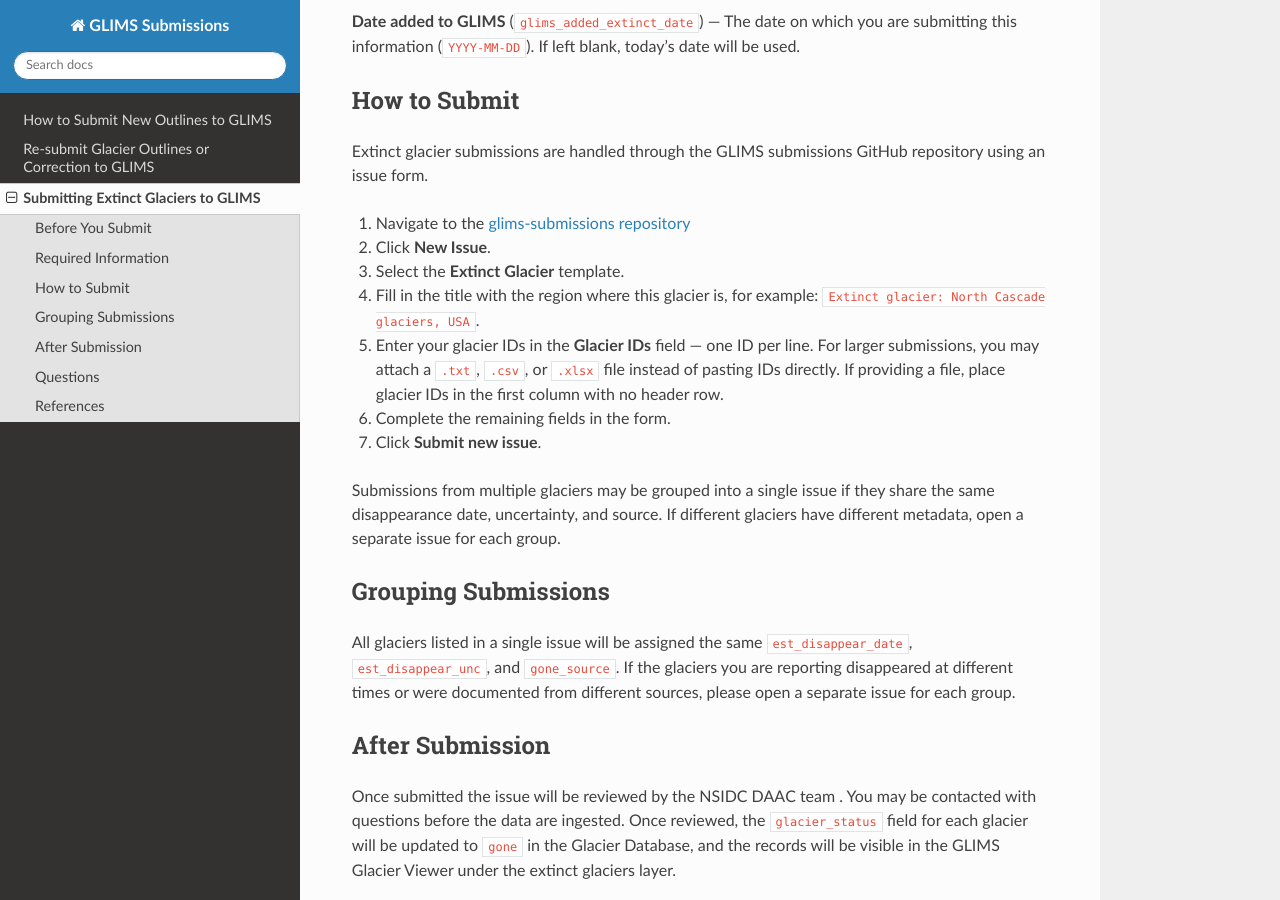
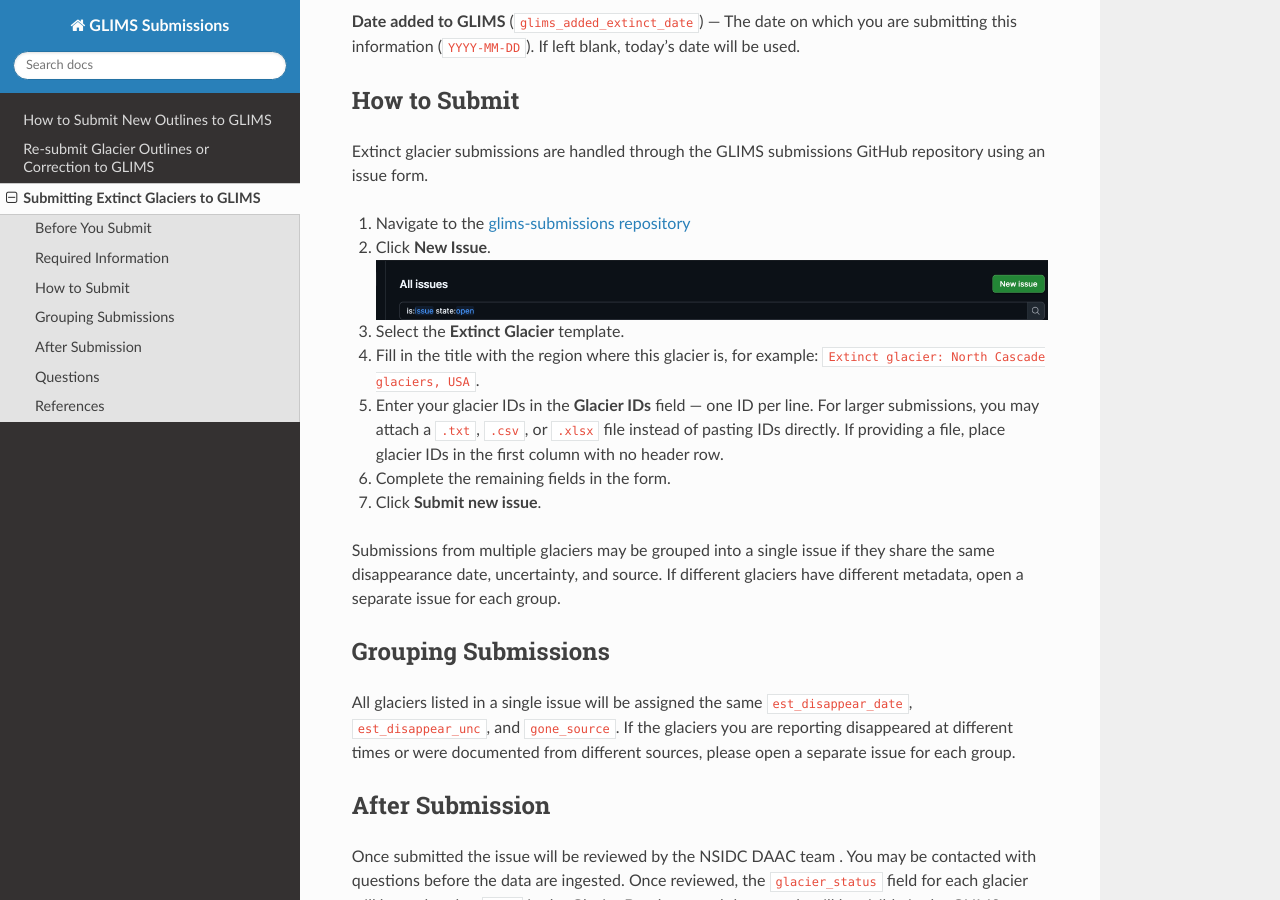
Before and after one commit to glims-nsidc/glims-submissions-docs, a Sphinx documentation site: the page built from docs/submitting_extinct_glaciers.md, in a window 1280 px wide and 900 px high, scrolled down 1542 px. Built offline with Sphinx 7.4.7 and the Read the Docs theme 3.1.0, drawn with Linux system fonts in a browser that asks for light colours.

Commit message:
add image reference

```diff
--- a/docs/submitting_extinct_glaciers.md
+++ b/docs/submitting_extinct_glaciers.md
@@ -45,7 +45,7 @@ For each glacier you are reporting as extinct, you will need the following:
 Extinct glacier submissions are handled through the GLIMS submissions GitHub repository using an issue form.
 
 1. Navigate to the [glims-submissions repository](https://github.com/glims-nsidc/glims-submissions/issues)
-2. Click **New Issue**.
+2. Click **New Issue**. ![new-issue-button](images/new-issue-button.png)
 3. Select the **Extinct Glacier** template.
 4. Fill in the title with the region where this glacier is, for example: `Extinct glacier: North Cascade glaciers, USA`.
 5. Enter your glacier IDs in the **Glacier IDs** field — one ID per line. For larger submissions, you may attach a `.txt`, `.csv`, or `.xlsx` file instead of pasting IDs directly. If providing a file, place glacier IDs in the first column with no header row.
```
